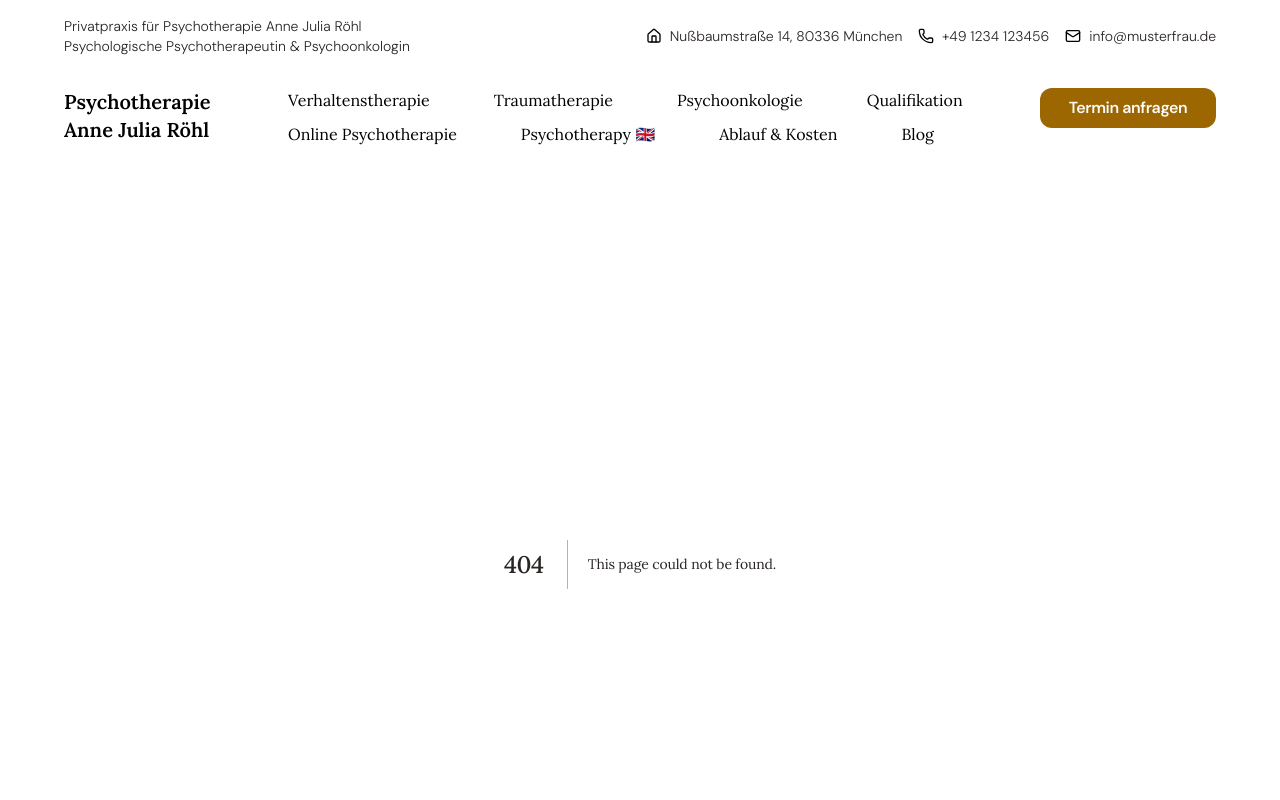
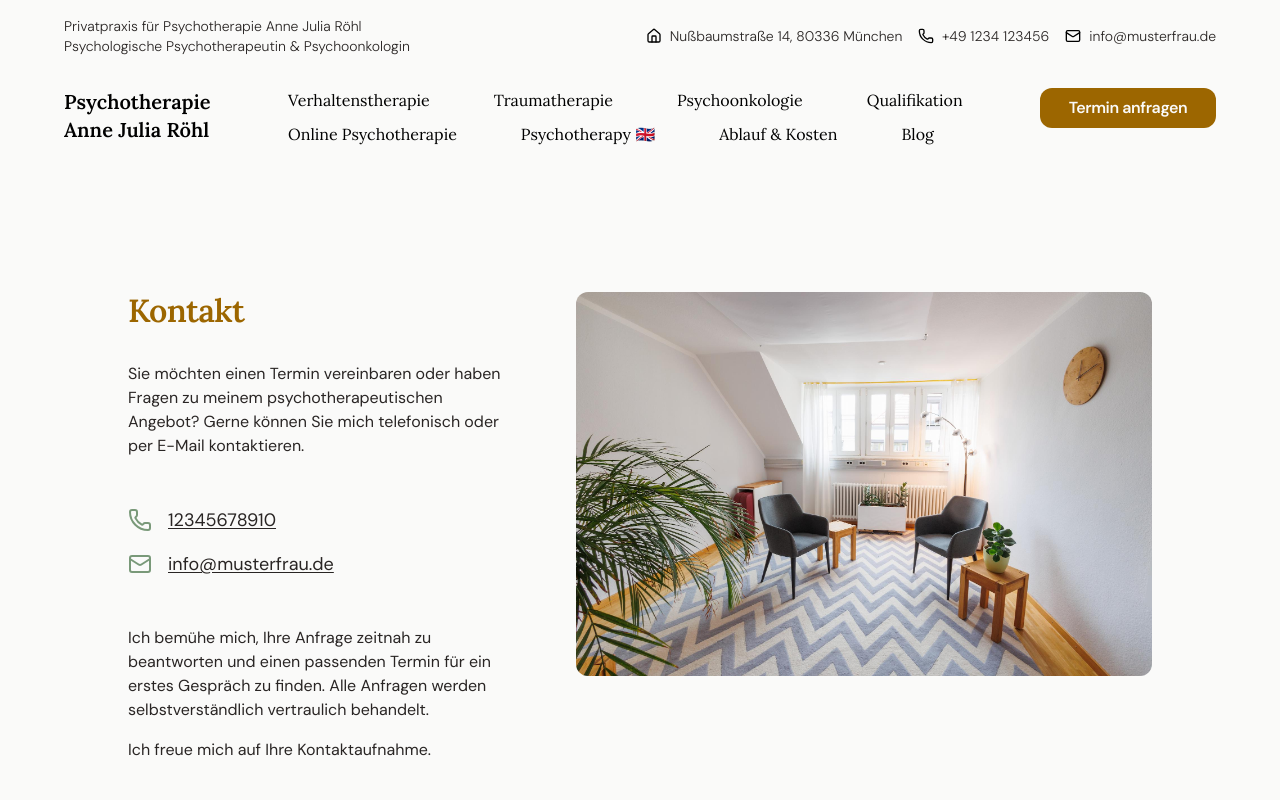
Before and after one commit to dscmari/psychotherapie-r, a Next.js app: page /kontakt in a window 1280 px wide. Before the commit this address had no page. Shown: the top 800 px of the page. Built offline with nearby package versions, Linux system fonts and the light colour scheme.

Commit message:
implement /kontakt

```diff
--- a/app/components/Footer.tsx
+++ b/app/components/Footer.tsx
@@ -73,10 +73,14 @@ export default function Footer({ className }: Props) {
             ich Sie dabei unterstützen, in Krisen und herausfordernden
             Lebenssituationen neue Perspektiven zu finden.
           </p>
-                 <div className="flex flex-col lg:flex-row items-center gap-4 mt-8">
-                        <ContactBtn className="w-full lg:w-44 " />
-                        <TopicBtn text={"Ablauf & Kosten"} path={"/ablauf-und-kosten/"} className="border-none" />
-                      </div>
+          <div className="flex flex-col lg:flex-row items-center gap-4 mt-8">
+            <ContactBtn className="w-full lg:w-44 hover:bg-sage-brown" />
+            <TopicBtn
+              text={"Ablauf & Kosten"}
+              path={"/ablauf-und-kosten/"}
+              className="border-none"
+            />
+          </div>
         </div>
       </div>
       <div className="px-4 lg:px-32 pt-4 lg:pt-16 flex flex-col lg:flex-row items-center lg:justify-center gap-2 lg:gap-8">
--- a/app/components/btns/ContactBtn.tsx
+++ b/app/components/btns/ContactBtn.tsx
@@ -9,7 +9,7 @@ type Props = {
 export default function ContactBtn({ className, content }: Props) {
   return (
     <Link
-      href={"#"}
+      href={"/kontakt/"}
       className={`bg-sage-brown text-stone-light hover:bg-sage px-4 py-2  font-semibold tracking-tight rounded-xl whitespace-nowrap hover:shadow-xl xl:w-44 text-center ${className}`}
     >
       {content ? content : "Termin anfragen"}
--- /dev/null
+++ b/app/kontakt/page.tsx
@@ -0,0 +1,54 @@
+import { Phone, Mail } from "lucide-react";
+import Link from "next/link";
+import Image from "next/image";
+
+export default function page() {
+  return (
+    <div>
+      <section className="pt-8 lg:pt-32 px-4 md:px-8 lg:px-32 h-screen">
+        <div className="flex flex-col lg:flex-row gap-16">
+          <div className="flex-1 flex flex-col gap-4">
+            <h1 className="!text-sage-brown">Kontakt</h1>
+            <p className="max-w-2xl">
+              Sie möchten einen Termin vereinbaren oder haben Fragen zu meinem
+              psychotherapeutischen Angebot? Gerne können Sie mich telefonisch
+              oder per E-Mail kontaktieren.
+            </p>
+            <div className="flex flex-col gap-4 my-8">
+              <Link href="tel: 123456789" className="flex items-center gap-4">
+                <Phone className="shrink-0 size-6 text-sage" />
+                <span className="!cursor-pointer text-lg underline underline-offset-2">
+                  {" "}
+                  12345678910
+                </span>
+              </Link>
+              <Link href="mailto:" className="flex items-center gap-4">
+                <Mail className="shrink-0 size-6 text-sage" />
+                <span className="!cursor-pointer text-lg underline underline-offset-2">
+                  {" "}
+                  info@musterfrau.de
+                </span>
+              </Link>
+            </div>
+            <p className="max-w-2xl">
+              Ich bemühe mich, Ihre Anfrage zeitnah zu beantworten und einen
+              passenden Termin für ein erstes Gespräch zu finden. Alle Anfragen
+              werden selbstverständlich vertraulich behandelt.
+            </p>
+            <p>Ich freue mich auf Ihre Kontaktaufnahme.</p>
+          </div>
+          <div className="flex-1 hidden xl:block">
+            {" "}
+            <Image
+              src={"/images/G-F5_squooshed.jpg"}
+              width={800}
+              height={400}
+              alt="Bild der Psychotherapiepraxis von Psychotherapeutin Anne Julia Röhl"
+              className="sm:rounded-xl max-w-xl"
+            />
+          </div>
+        </div>
+      </section>
+    </div>
+  );
+}
```
